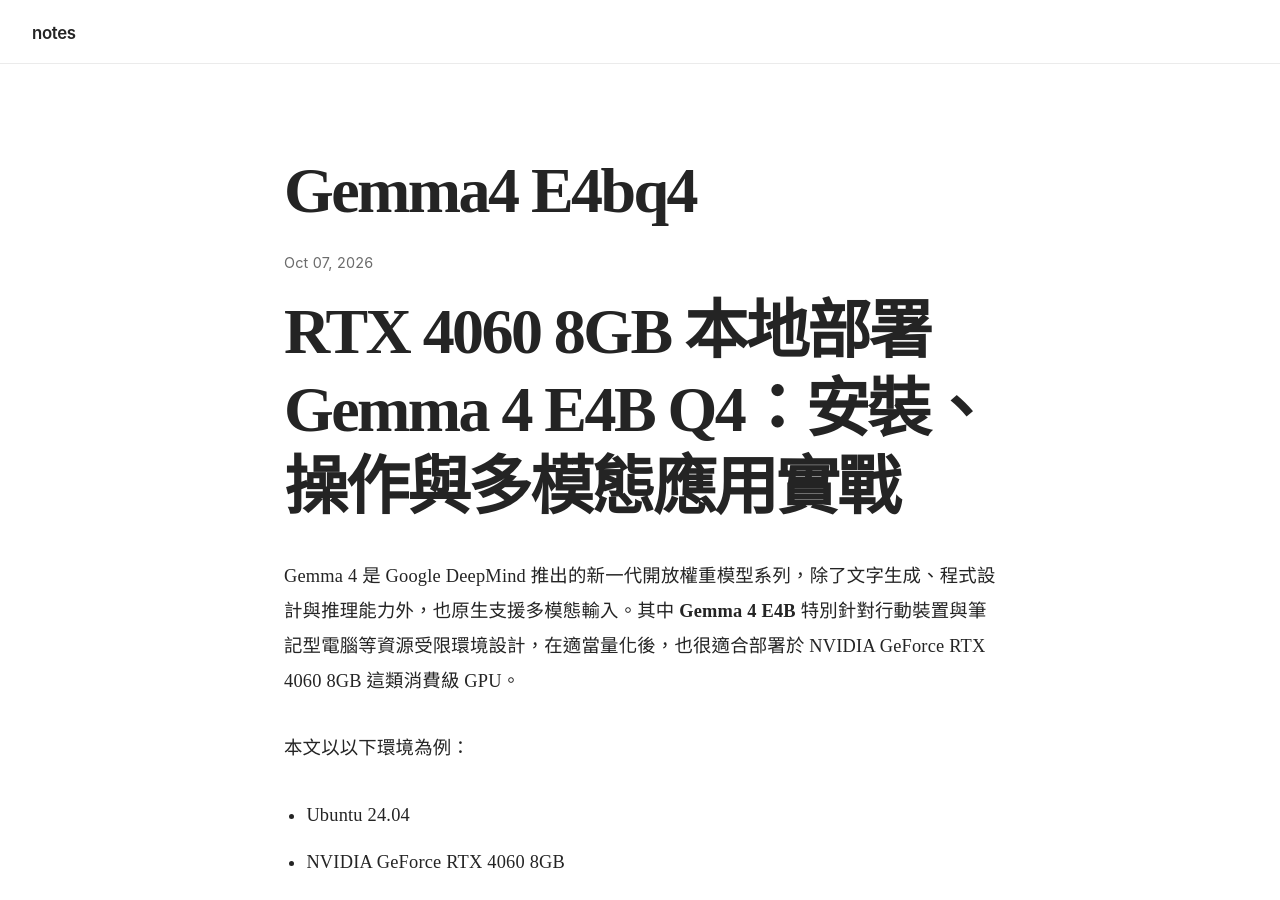
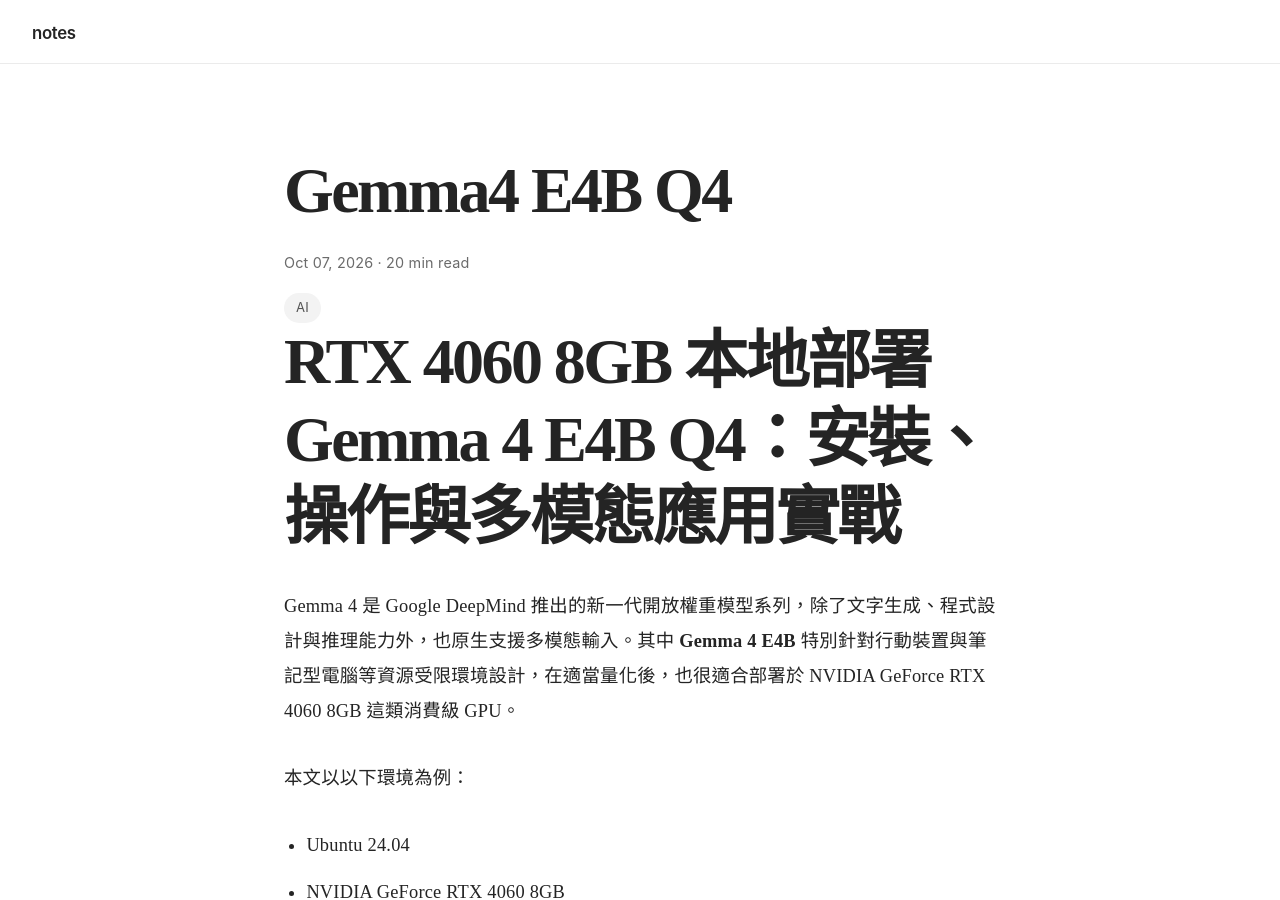
Before and after one commit to linjose/notes, a Jekyll site: the page built from _posts/2026-10-07-Gemma4-E4BQ4.md, in a window 1280 px wide and 900 px high. Built offline with Jekyll 4.4.1, drawn with Linux system fonts in a browser that asks for light colours; our own code applies the rules of GitHub Pages for plain Markdown files.

Commit message:
Update 2026-10-07-Gemma4-E4BQ4.md

```diff
--- a/_posts/2026-10-07-Gemma4-E4BQ4.md
+++ b/_posts/2026-10-07-Gemma4-E4BQ4.md
@@ -1,3 +1,12 @@
+---
+layout: post
+title: Gemma4 E4B Q4
+date: 2026-10-07
+reading_time: 20 min read
+tags: [AI]
+excerpt:
+---
+
 # RTX 4060 8GB 本地部署 Gemma 4 E4B Q4：安裝、操作與多模態應用實戰
 
 Gemma 4 是 Google DeepMind 推出的新一代開放權重模型系列，除了文字生成、程式設計與推理能力外，也原生支援多模態輸入。其中 **Gemma 4 E4B** 特別針對行動裝置與筆記型電腦等資源受限環境設計，在適當量化後，也很適合部署於 NVIDIA GeForce RTX 4060 8GB 這類消費級 GPU。
```
